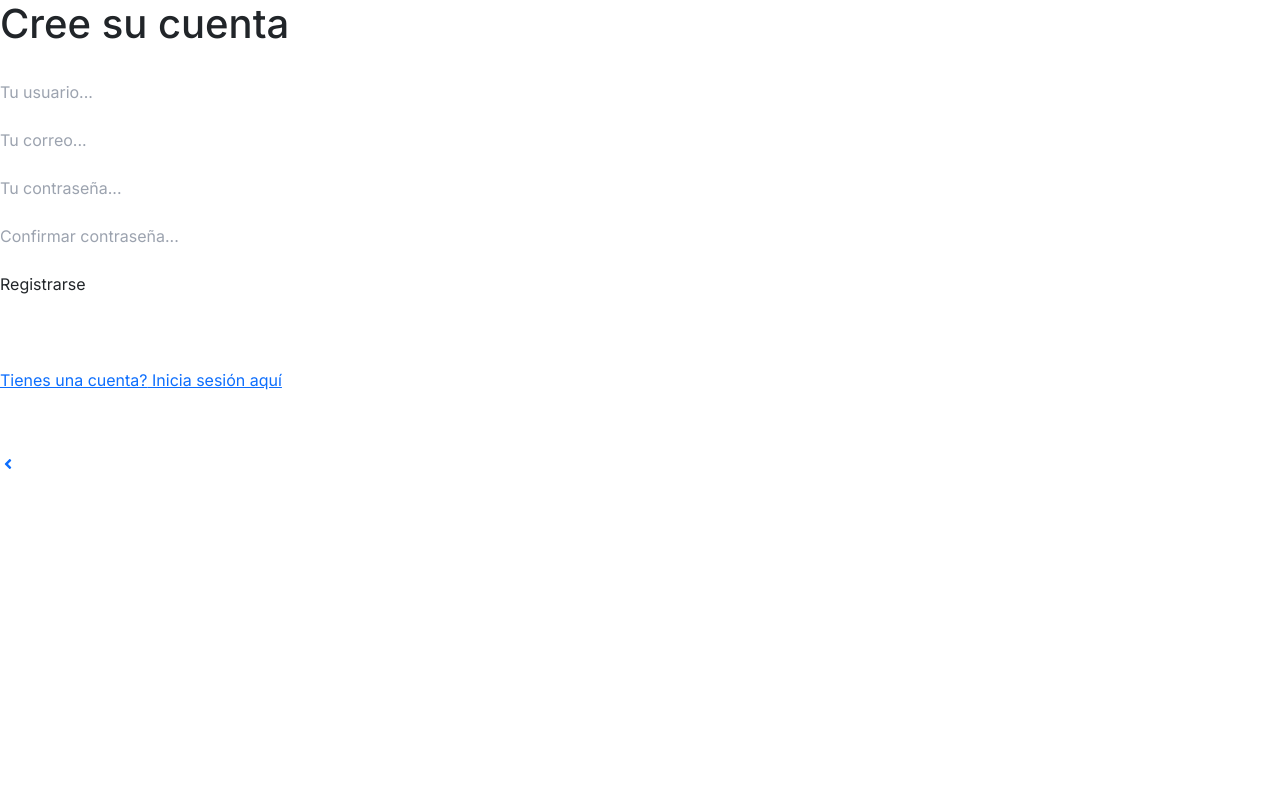
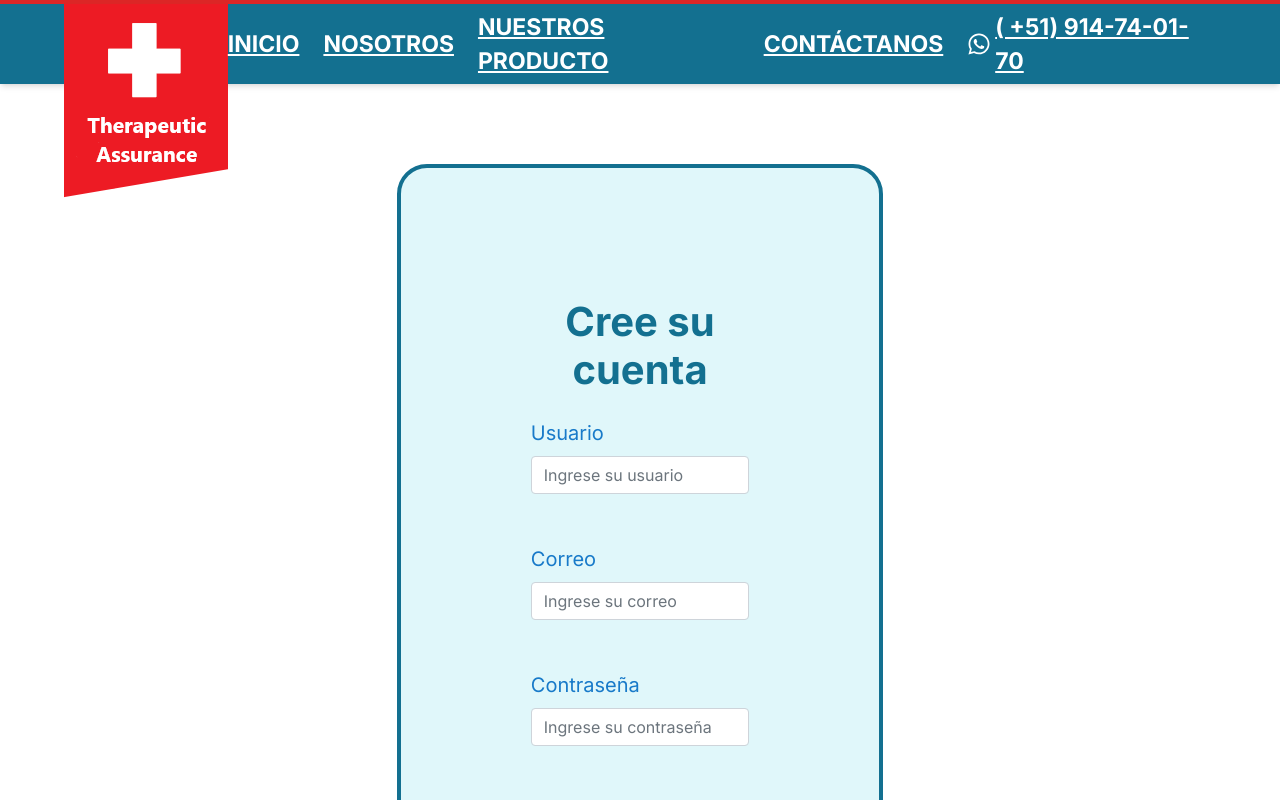
Before and after one commit to WindDistinct/TherapeuticAssurance, a Next.js app: page /sign-up in a window 1280 px wide. Shown: the top 800 px of the page. Built offline with nearby package versions, Linux system fonts and the light colour scheme.

Commit message:
carrusel,login,registrarse,header,estilos en general

```diff
--- a/app/globals.css
+++ b/app/globals.css
@@ -127,6 +127,7 @@ margin-bottom: 60px ;
     align-content: center;
     text-align: center;
     padding: 50px;
+    background-color: #c7e5f1;
 
 
 }
@@ -134,3 +135,57 @@ margin-bottom: 60px ;
 #hola{
 margin-right: 90px;
 }
+
+.input-custom {
+    border: 2px solid black;
+    background-color: lightgrey;
+    padding: 10px;
+    border-radius: 5px;
+    width: 100%;
+    box-sizing: border-box;
+}
+
+.contenedorNuevoForm {
+    background-color: #e0f7fa;
+    border-radius: 30px;
+    border: 4px solid   #137090;
+    margin: 80px auto;
+    width: 38%;
+
+}
+
+.tituloNuevoForm {
+    color:  #137090;
+    font-weight: bold;
+}
+
+.subNuevoForm{
+    color: #187ac9;
+    font-size: 20px;
+}
+
+.botonNuevoForm {
+    background-color: rgb(36, 109, 61);
+    border-color: rgb(36, 109, 61);
+    color: wheat;
+    border-radius: 20px;
+    font-weight: bold;
+    width: 350px !important;
+}
+
+
+.botonNuevoForm.disabled {
+    background-color: rgb(58, 124, 217);
+    color: wheat;
+    border-color: rgb(58, 124, 217);
+    border-radius: 20px;
+    font-weight: bold;
+    width: 350px !important;
+
+
+}
+
+.espacio{
+    padding-top: 30px;
+    text-align: center;
+}
--- a/app/nosotros/page.tsx
+++ b/app/nosotros/page.tsx
@@ -20,7 +20,7 @@ export default function nosotros() {
 
         <div className="container ">
 
-            <h2 className=" fs-1 mbottom-6">NOSOTROS</h2>
+            <h2 className=" fs-1 mbottom-6" style={{ color: '#137090'}}>NOSOTROS</h2>
 
 
             <div className="row " >
@@ -31,7 +31,7 @@ export default function nosotros() {
 
                 <div className="col-12 col-sm-6 col-lg-6 pleft-6"  >
 
-                    <h3  >¿QUIÉNES SOMOS?</h3>
+                    <h3 style={{ color: '#115369'}} >¿QUIÉNES SOMOS?</h3>
                     <p className="text-justify">
 
                         Somos una <span className="font-semibold">empresa farmacéutica</span> comprometida con la salud y
@@ -62,7 +62,7 @@ export default function nosotros() {
 
                 <div className="col-12 col-sm-6 col-lg-6 pright-6"   >
 
-                    <h3>¿A QUÉ SE DEDICA LA EMPRESA?</h3>
+                    <h3 style={{ color: '#115369'}}>¿A QUÉ SE DEDICA LA EMPRESA?</h3>
 
                     <p className="text-justify">
                         <span className="font-semibold">Importación y Comercialización :</span>
@@ -106,7 +106,7 @@ export default function nosotros() {
 
                 <div className="pr-60 col-12 col-sm-6 col-lg-6  pright-6"  >
 
-                    <h3 className="">MISIÓN</h3>
+                    <h3 className="" style={{ color: '#115369'}}>MISIÓN</h3>
 
                     <p className="tj ">
                         En [Nombre de la Farmacia], nos comprometemos a proporcionar
@@ -124,7 +124,7 @@ export default function nosotros() {
 
                 <div className="col-12 col-sm-6 col-lg-6  pleft-6"  >
 
-                    <h3 >VISIÓN</h3>
+                    <h3 style={{ color: '#115369'}}>VISIÓN</h3>
 
                     <p className="tj ">
 
--- a/app/sign-up/page.tsx
+++ b/app/sign-up/page.tsx
@@ -10,21 +10,13 @@ export default function SignUpPage() {
     return(
         <>
             <div>
-                <SignUpForm/>
-                <br/><br/>
-                <Link href={"/login"}>
-                    <p>
-                        Tienes una cuenta?{' '}
-                        <span>Inicia sesión aquí</span>
-                    </p>
-                </Link>
-                <br/>
-                <br/>
-                <Link href={"/"}>
-                    <p>
-                        <FaAngleLeft>Volver al inicio</FaAngleLeft>
-                    </p>
-                </Link>
+                <SignUpForm>
+
+
+                </SignUpForm>
+
+
+
             </div>
         </>
     )
--- a/components/ui/Header.tsx
+++ b/components/ui/Header.tsx
@@ -13,10 +13,17 @@ export default function Header(){
                                 <img src="/images/logo.png" alt="Logo" className="" />
                             </Link>
                             <nav className="flex justify-items-center items-center  gap-x-6">
+                            <Link
+                                        href="/ " className="link-custom"
+                                >
+                                    INICIO
+                                </Link>
+
+
                                 <Link
                                         href="/nosotros" className="link-custom"
                                 >
-                                    INICIO
+                                    NOSOTROS
                                 </Link>
                                 <Link
                                         href="/productos" className="link-custom"
--- a/components/ui/LoginForm.tsx
+++ b/components/ui/LoginForm.tsx
@@ -41,7 +41,7 @@ export default function LoginForm() {
 
     return(
         <>
-            <h1>
+            <h1 style={{ color: '#137090', fontWeight: 'bold' }}>
                 {loading ? 'Accediendo a la cuenta' : 'Inicio de sesión'}
             </h1>
             <br/>
@@ -50,7 +50,8 @@ export default function LoginForm() {
                 type="email"
                 value={user.email}
                 onChange={(e) => setUser({...user, email: e.target.value})}
-                placeholder="Tu correo..."
+                placeholder="Ingrese su correo"
+                className="input-custom"
             />
             <br/>
             <br/>
@@ -58,12 +59,13 @@ export default function LoginForm() {
                 type="password"
                 value={user.password}
                 onChange={(e) => setUser({...user, password: e.target.value})}
-                placeholder="Tu contraseña..."
+                placeholder="Ingrese su contraseña"
+                className="input-custom"
             />
             <br/>
             <br/>
-            <button onClick={onLogin}>
-                {buttonDisabled ? 'Ingresa tus datos' : 'Iniciar sesión'}
+            <button onClick={onLogin} style={{ color: buttonDisabled ? 'red' : 'blue' }}>
+                {buttonDisabled ? 'Ingrese tus datos para iniciar sesión' : 'Haga CLICK AQUÍ para Iniciar sesión'}
             </button>
             <br/>
             <br/>
--- a/components/ui/SignUpForm.tsx
+++ b/components/ui/SignUpForm.tsx
@@ -2,6 +2,10 @@ import axios from "axios";
 import { useRouter } from "next/navigation";
 import React from "react";
 import { useEffect } from "react";
+import { Container, Form, Row } from "react-bootstrap";
+import Header from "./Header";
+import Footer from "./Footer";
+import Link from "next/link";
 
 export default function SignUpForm() {
 
@@ -63,48 +67,74 @@ export default function SignUpForm() {
 
     return (
         <>
-            <h1>
+        <Header></Header>
+        <div  className="contenedorNuevoForm " >
+            <Form style={{margin:'130px'}}>
+                <Row>
+                <h1 className="mb-4 text-center tituloNuevoForm" >
                 {loading ? 'Procesando...' : "Cree su cuenta"}
                  </h1>
-            <br/>
-            <input
+                <Form.Group  style={{ paddingBottom: '50px' }}>
+                    <Form.Label className="subNuevoForm">Usuario</Form.Label>
+                    <Form.Control
                     type="text"
                     value={user.username}
                     onChange={(e) => setUser({...user, username: e.target.value})}
-                placeholder="Tu usuario..."
-            />
+                    placeholder="Ingrese su usuario"
+                    >
+                    </Form.Control>
+                 </Form.Group>
+
             <br/>
-            <br/>
-            <input
+                 <Form.Group style={{ paddingBottom: '50px' }}>
+                    <Form.Label className="subNuevoForm">Correo</Form.Label>
+                    <Form.Control
                     type="email"
                     value={user.email}
                     onChange={(e) => setUser({...user, email: e.target.value})}
-                placeholder="Tu correo..."
-            />
+                    placeholder="Ingrese su correo"
+                    >
+                    </Form.Control>
+                </Form.Group>
             <br/>
-            <br/>
-            <input
+                <Form.Group style={{ paddingBottom: '50px' }}>
+                        <Form.Label className="subNuevoForm">Contraseña</Form.Label>
+                        <Form.Control
                         type="password"
                         value={user.password}
                         onChange={(e) => setUser({...user, password: e.target.value})}
-                placeholder="Tu contraseña..."
-            />
+                        placeholder="Ingrese su contraseña"
+                        >
+                        </Form.Control>
+                </Form.Group>
             <br/>
-            <br/>
-            <input
+                <Form.Group style={{ paddingBottom: '50px' }}>
+                            <Form.Label className="subNuevoForm">Confirmar Contraseña</Form.Label>
+                            <Form.Control
                             type="password"
                             value={confirmPassword}
                             onChange={(e) => setConfirmPassword(e.target.value)}
-                placeholder="Confirmar contraseña..."
-            />
+                            placeholder="Confirmar contraseña ingresada"
+                            >
+                            </Form.Control>
+                </Form.Group>
             <br/>
             <br/>
-            <button onClick={syncPassword}>
-                {buttonDisabled ? 'Registrarse' : 'Registrarme ahora'}
+            <button onClick={syncPassword}
+                    className={`botonNuevoForm mx-auto ${buttonDisabled ? 'disabled' : ''}`}
+                    disabled={buttonDisabled}
+            >
+
+                {buttonDisabled ? 'Ingrese sus datos para registrarse' : 'Registrarme ahora'}
             </button>
             <br/>
             <br/>
-            {error && <p style={{color: 'red'}}>{error}</p>}
+            {error && <p className="mt-3 text-center" style={{ color: 'red' }}>{error}</p>}
+            <Link className="espacio" href="/ "> Volver a la pagina de Inicio </Link>
+                </Row>
+            </Form>
+        </div>
+        <Footer></Footer>
     </>
     );
 }
--- a/components/utilities/ImagenesCarrusel.tsx
+++ b/components/utilities/ImagenesCarrusel.tsx
@@ -15,6 +15,7 @@ const ImagenesCarrusel: React.FC<ImagenesCarruselProps> = ({ src, alt }) => {
     width={650}
     height={500}
     objectFit="contain"
+    style={{ filter: 'brightness(0.9)', opacity: '0.7'}}
 
   />
   );
```
Also changed, not shown: components/ui/Carrusel.tsx (+8 -8 lines). Lines whose indentation alone changed are shown as unchanged.
